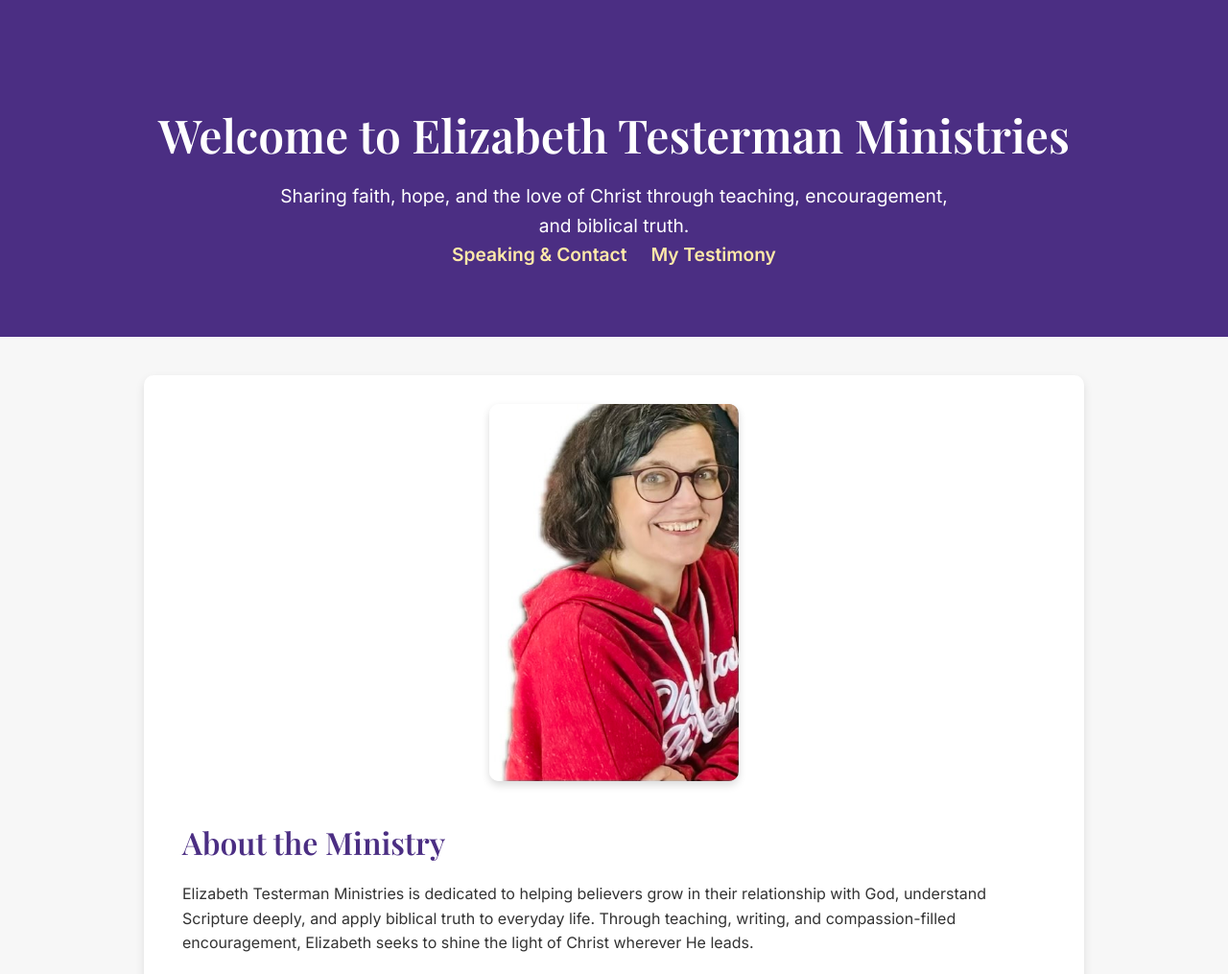
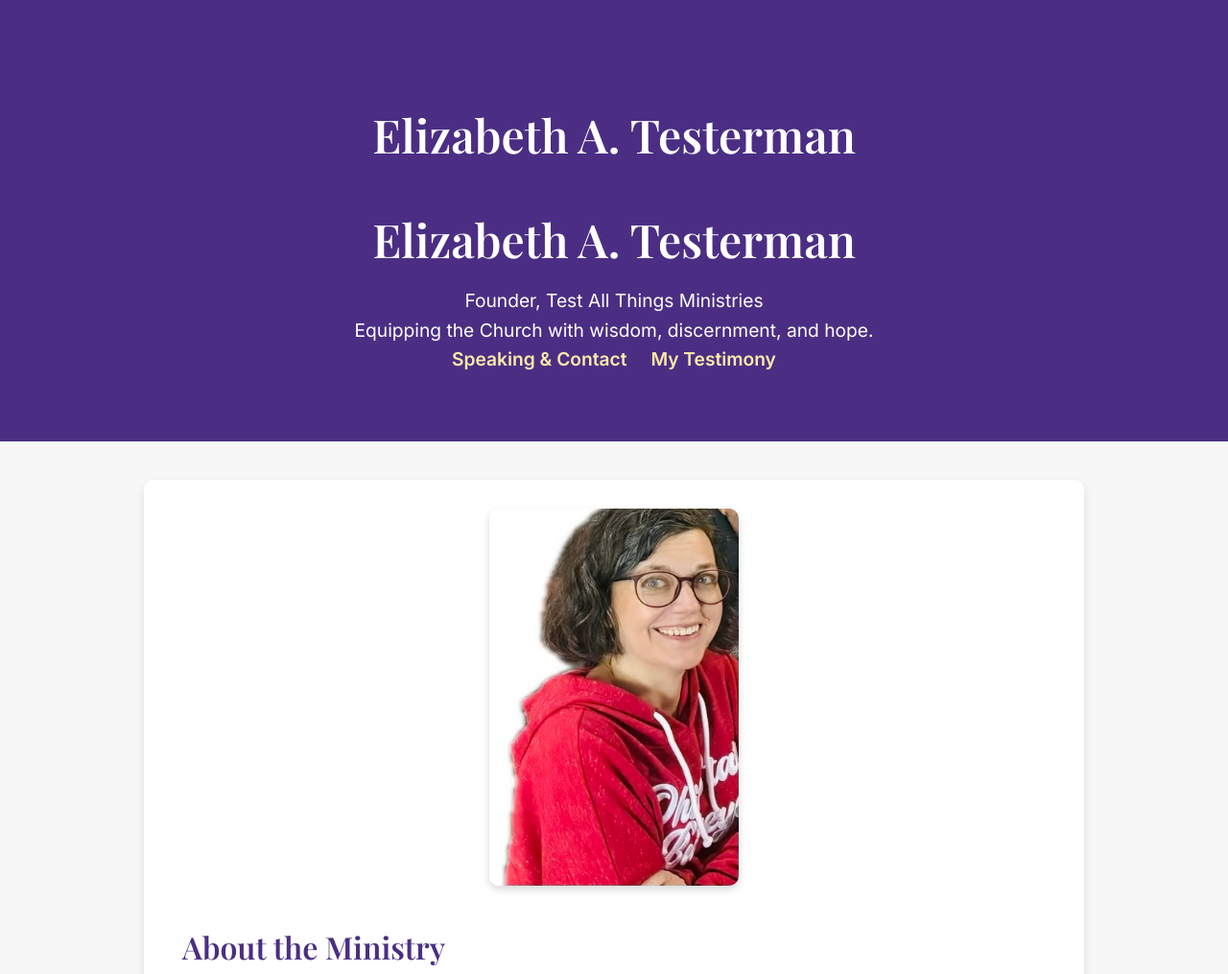
Before and after one commit to buggingtheteachernow/elizabethtesterman.github.io, a plain HTML site: page index.html in a window 1280 px wide. Shown: the top 1015 px of the page at 96% size. Drawn offline with nearby package versions, Linux system fonts and the light colour scheme.

Commit message:
Update index.html
Signed-off-by: buggingtheteachernow <buggingtheteachernow@gmail.com>

```diff
--- a/index.html
+++ b/index.html
@@ -67,8 +67,17 @@
 <body>
 
    <header>
-    <h1>Welcome to Elizabeth Testerman Ministries</h1>
-    <p>Sharing faith, hope, and the love of Christ through teaching, encouragement, and biblical truth.</p>
+    <h1>Elizabeth A. Testerman</h1>
+
+<h1>Elizabeth A. Testerman</h1>
+
+<p class="hero-subtitle">
+  Founder, <span class="brand-name">Test All Things Ministries</span>
+</p>
+
+<p class="tagline">
+  Equipping the Church with wisdom, discernment, and hope.
+</p>
 
 <!-- Simple navigation -->
 <p>
@@ -80,6 +89,7 @@
     My Testimony
   </a>
 </p>
+
 
 </header>
 
```
Lines whose indentation alone changed are shown as unchanged.
